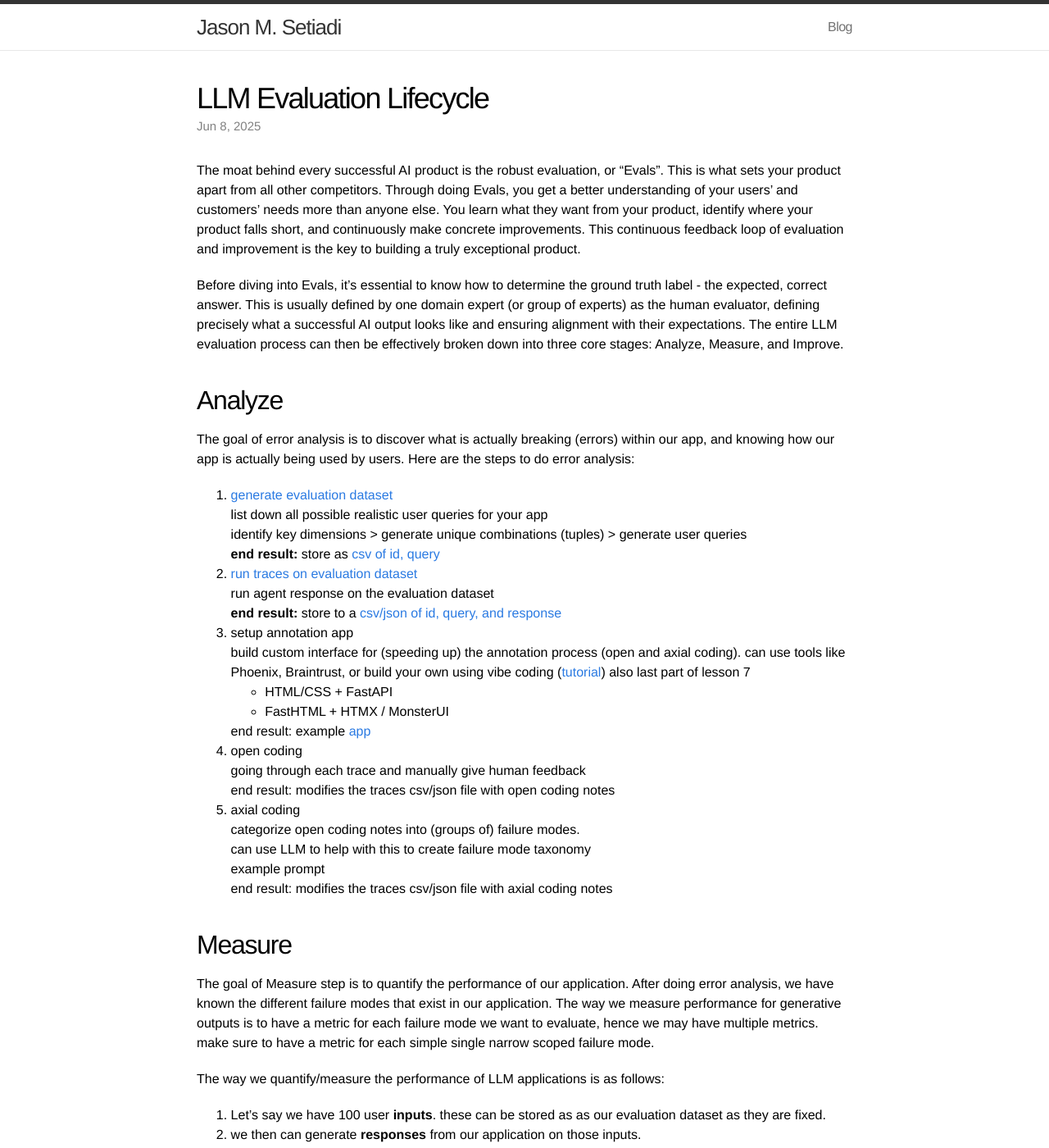
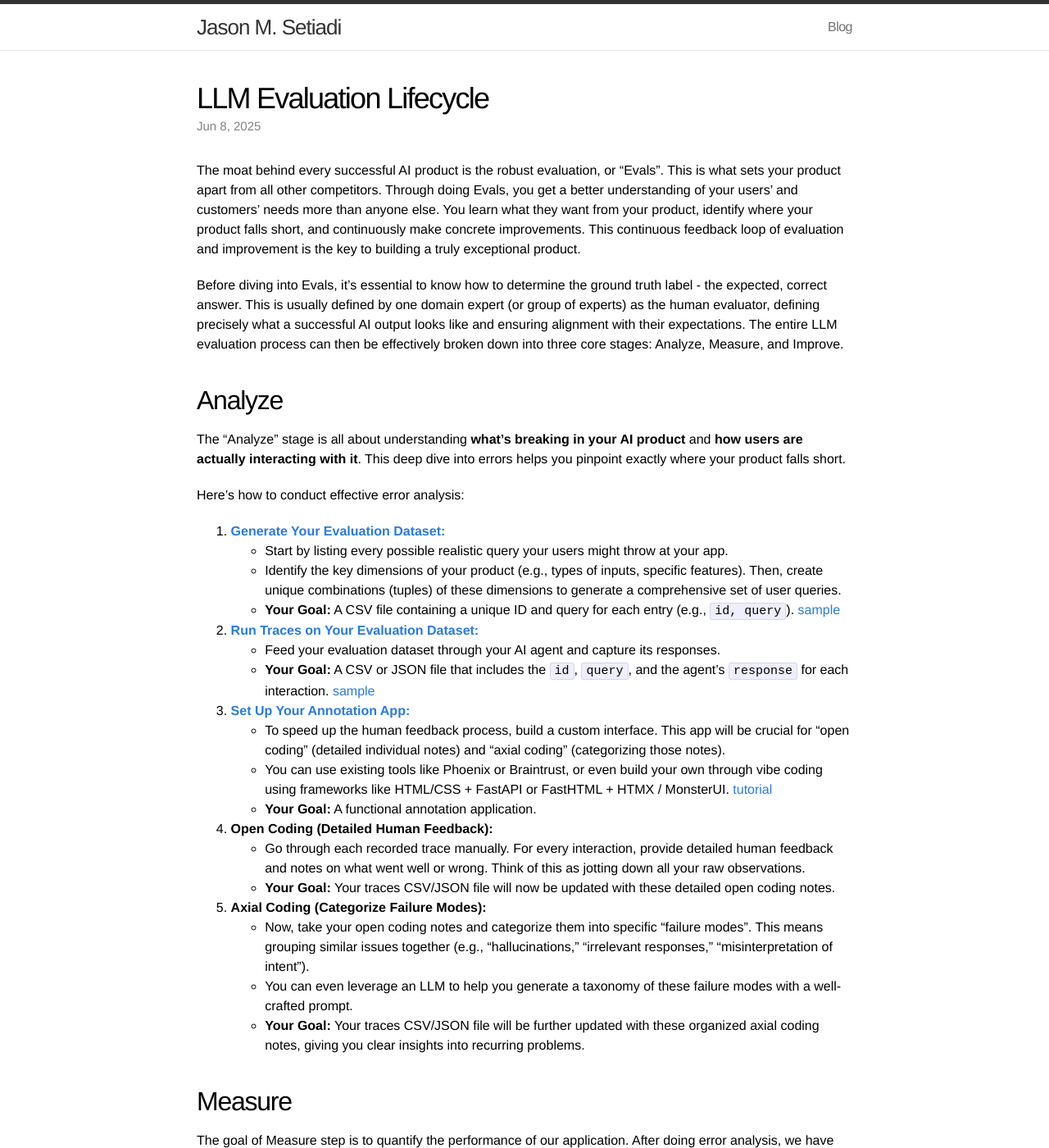
Before and after one commit to jasonmsetiadi/jasonmsetiadi.github.io, a Jekyll site: the page built from _posts/2025-06-08-llm-evals.markdown, in a window 1280 px wide and 1400 px high. Shown: the whole window at 82% size. Built offline with Jekyll 4.4.1, drawn with Linux system fonts in a browser that asks for light colours; comment, search, counter and statistics services are not loaded.

Commit message:
Update 2025-06-08-llm-evals.markdown

```diff
--- a/_posts/2025-06-08-llm-evals.markdown
+++ b/_posts/2025-06-08-llm-evals.markdown
@@ -13,46 +13,32 @@ Before diving into Evals, it's essential to know how to determine the ground tru
 
 ## Analyze
 
-The goal of error analysis is to discover what is actually breaking (errors) within our app, and knowing how our app is actually being used by users. Here are the steps to do error analysis:
+The "Analyze" stage is all about understanding **what's breaking in your AI product** and **how users are actually interacting with it**. This deep dive into errors helps you pinpoint exactly where your product falls short.
 
-1. [generate evaluation dataset](https://github.com/ai-evals-course/recipe-chatbot/blob/55445295232064ba857b7a174c913120b0cb36b4/homeworks/hw2/generate_synthetic_queries.py)
+Here's how to conduct effective error analysis:
 
-    list down all possible realistic user queries for your app
+1. [**Generate Your Evaluation Dataset:**](https://github.com/ai-evals-course/recipe-chatbot/blob/55445295232064ba857b7a174c913120b0cb36b4/homeworks/hw2/generate_synthetic_queries.py)
+    * Start by listing every possible realistic query your users might throw at your app.
+    * Identify the key dimensions of your product (e.g., types of inputs, specific features). Then, create unique combinations (tuples) of these dimensions to generate a comprehensive set of user queries.
+    * **Your Goal:** A CSV file containing a unique ID and query for each entry (e.g., `id, query`). [sample](https://github.com/ai-evals-course/recipe-chatbot/blob/55445295232064ba857b7a174c913120b0cb36b4/homeworks/hw2/synthetic_queries_for_analysis.csv)
 
-    identify key dimensions > generate unique combinations (tuples) > generate user queries
+2. [**Run Traces on Your Evaluation Dataset:**](https://github.com/ai-evals-course/recipe-chatbot/blob/55445295232064ba857b7a174c913120b0cb36b4/scripts/bulk_test.py)
+    * Feed your evaluation dataset through your AI agent and capture its responses.
+    * **Your Goal:** A CSV or JSON file that includes the `id`, `query`, and the agent's `response` for each interaction. [sample](https://github.com/ai-evals-course/recipe-chatbot/blob/55445295232064ba857b7a174c913120b0cb36b4/homeworks/hw2/results_20250518_215844.csv)
 
-    **end result:** store as [csv of id, query](https://github.com/ai-evals-course/recipe-chatbot/blob/55445295232064ba857b7a174c913120b0cb36b4/homeworks/hw2/synthetic_queries_for_analysis.csv)
+3. [**Set Up Your Annotation App:**](https://github.com/ai-evals-course/recipe-chatbot/blob/55445295232064ba857b7a174c913120b0cb36b4/annotation/annotation.py)
+    * To speed up the human feedback process, build a custom interface. This app will be crucial for "open coding" (detailed individual notes) and "axial coding" (categorizing those notes).
+    * You can use existing tools like Phoenix or Braintrust, or even build your own through vibe coding using frameworks like HTML/CSS + FastAPI or FastHTML + HTMX / MonsterUI. [tutorial](https://youtu.be/qH1dZ8JLLdU?si=8aejLH8ilEHi-qoN)
+    * **Your Goal:** A functional annotation application.
 
-2. [run traces on evaluation dataset](https://github.com/ai-evals-course/recipe-chatbot/blob/55445295232064ba857b7a174c913120b0cb36b4/scripts/bulk_test.py)
+4. **Open Coding (Detailed Human Feedback):**
+    * Go through each recorded trace manually. For every interaction, provide detailed human feedback and notes on what went well or wrong. Think of this as jotting down all your raw observations.
+    * **Your Goal:** Your traces CSV/JSON file will now be updated with these detailed open coding notes.
 
-    run agent response on the evaluation dataset
-
-    **end result:** store to a [csv/json of id, query, and response](https://github.com/ai-evals-course/recipe-chatbot/blob/55445295232064ba857b7a174c913120b0cb36b4/homeworks/hw2/results_20250518_215844.csv)
-
-3. setup annotation app
-
-    build custom interface for (speeding up) the annotation process (open and axial coding). can use tools like Phoenix, Braintrust, or build your own using vibe coding ([tutorial](https://youtu.be/qH1dZ8JLLdU?si=8aejLH8ilEHi-qoN)) also last part of lesson 7
-
-    - HTML/CSS + FastAPI
-    - FastHTML + HTMX / MonsterUI
-
-    end result: example [app](https://github.com/ai-evals-course/recipe-chatbot/blob/55445295232064ba857b7a174c913120b0cb36b4/annotation/annotation.py)
-
-4. open coding
-
-    going through each trace and manually give human feedback
-
-    end result: modifies the traces csv/json file with open coding notes
-
-5. axial coding
-
-    categorize open coding notes into (groups of) failure modes.
-
-    can use LLM to help with this to create failure mode taxonomy
-
-    example prompt
-
-    end result: modifies the traces csv/json file with axial coding notes
+5. **Axial Coding (Categorize Failure Modes):**
+    * Now, take your open coding notes and categorize them into specific "failure modes". This means grouping similar issues together (e.g., "hallucinations," "irrelevant responses," "misinterpretation of intent").
+    * You can even leverage an LLM to help you generate a taxonomy of these failure modes with a well-crafted prompt.
+    * **Your Goal:** Your traces CSV/JSON file will be further updated with these organized axial coding notes, giving you clear insights into recurring problems.
 
 
 ## Measure
```
